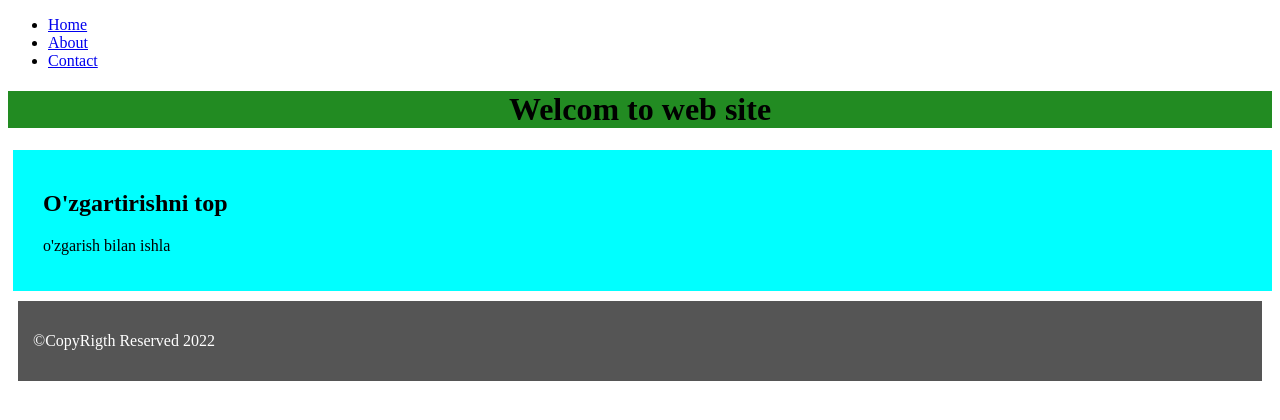
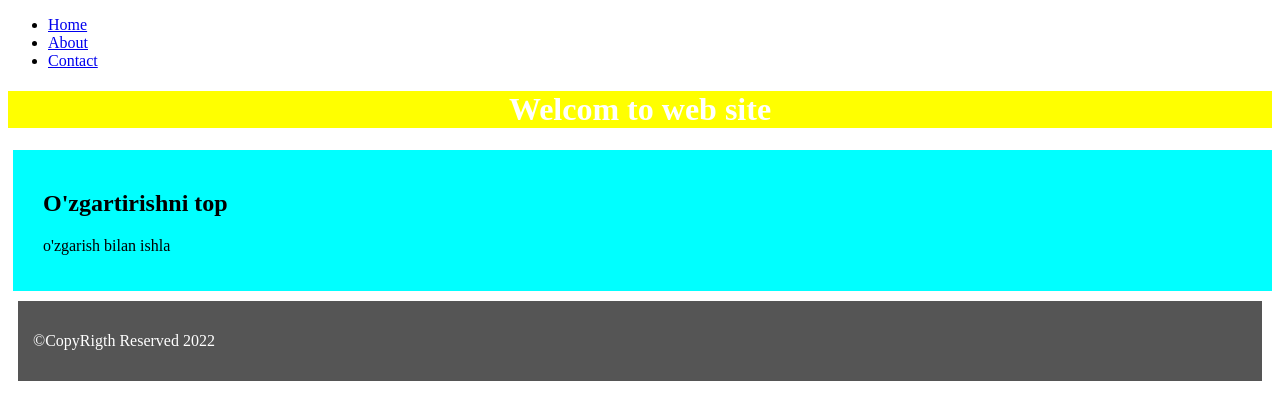
Before and after one commit to MashhurDev/onlinestore, a plain HTML site: page index.html in a window 1280 px wide. Drawn offline with Linux system fonts and the light colour scheme.

Commit message:
Added any.txt files and main.css update

```diff
--- a/main.css
+++ b/main.css
@@ -1,6 +1,7 @@
 h1{
-    background-color: forestgreen;
+    background-color:yellow;
     text-align: center;
+    color:#fff;
 }
 
 .foo{
```
Also changed, not shown: any.txt (added).
